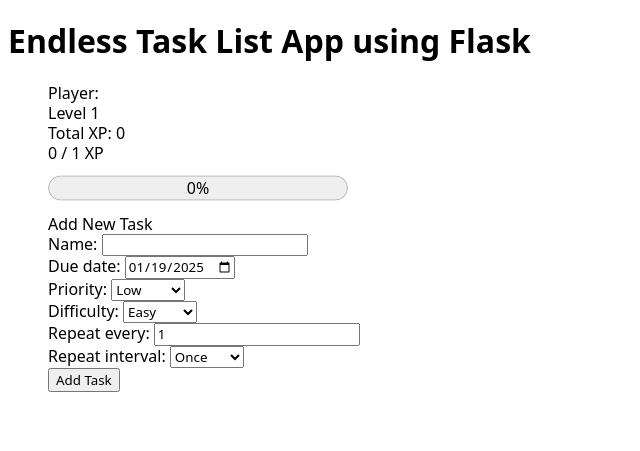
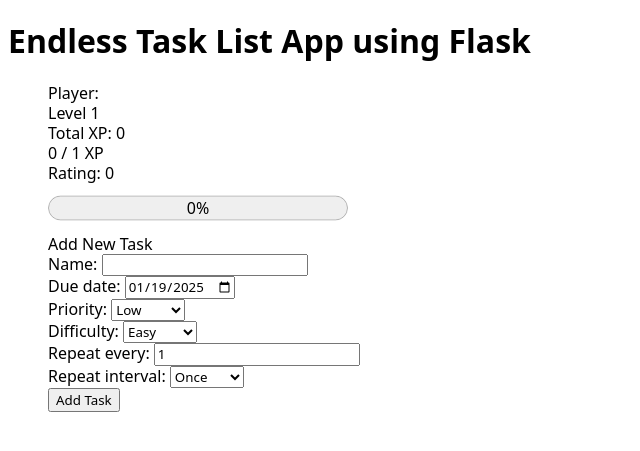
Before and after one commit to lulunac27a/flask-endless-task-list-app, a Flask app: page / in a window 1280 px wide. Shown: the top 451 px of the page, without its empty margins (0-640 px from the left). Run offline with Flask 3, Linux system fonts and the light colour scheme.

Commit message:
Add user rating display to HTML template

```diff
--- a/templates/index.html
+++ b/templates/index.html
@@ -22,6 +22,7 @@
       Total XP: {{ user.total_xp | short_numeric }}<br />
       {{ user.xp | short_numeric }} / {{ user.xp_required | short_numeric }}
       XP<br />
+      Rating: {{ user.rating | round_number_with_commas }}<br />
       <div class="progress-container">
         <!--get current level progress-->
         <progress value="{{ user.xp }}" max="{{ user.xp_required }}"></progress>
```
